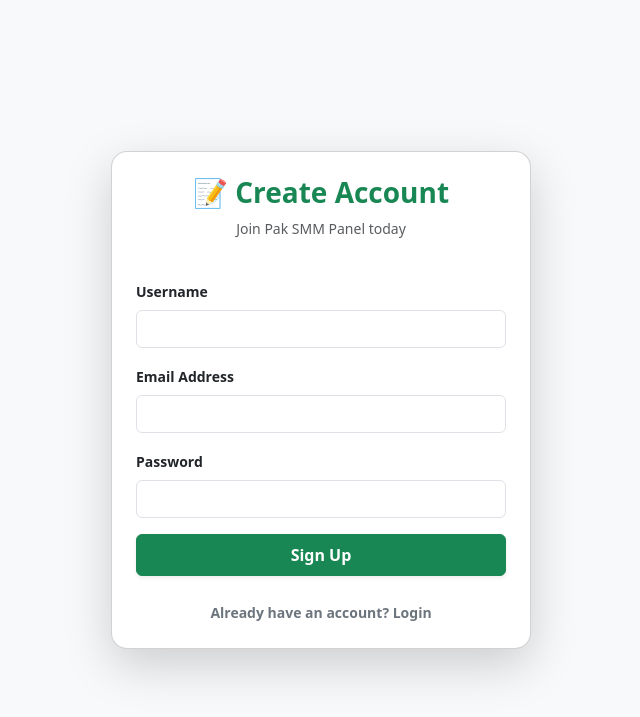
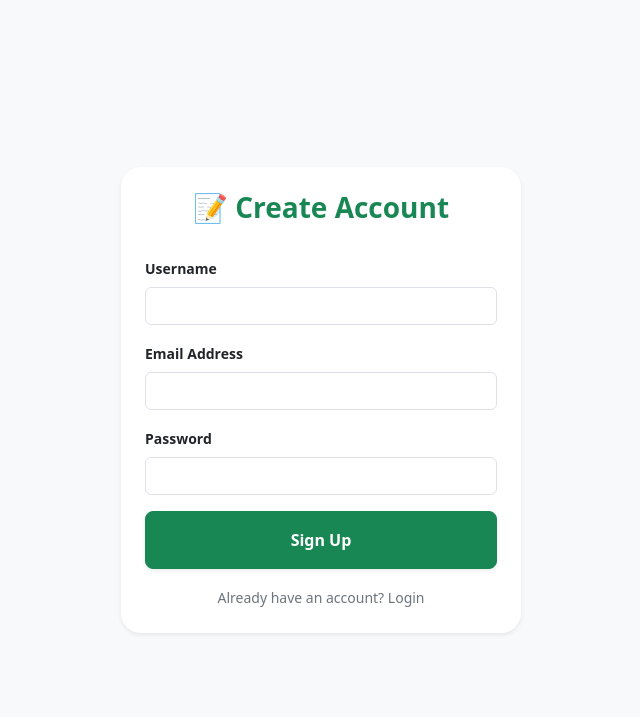
Before and after one commit to arman22334499/armans-panel, a Flask app: page /signup in a window 1280 px wide. Shown: the top 717 px of the page, without its empty margins (319-959 px from the left). Run offline with Flask 3, Linux system fonts and the light colour scheme.

Commit message:
Revise signup.html for branding and layout changes
Updated the signup page with new title and styling.

```diff
--- a/templates/signup.html
+++ b/templates/signup.html
@@ -3,22 +3,14 @@
 <head>
     <meta charset="UTF-8">
     <meta name="viewport" content="width=device-width, initial-scale=1.0">
-    <title>Sign Up - Pak SMM Panel</title>
+    <title>Sign Up - Pakistani SMM Panel</title>
     <link href="https://cdn.jsdelivr.net/npm/bootstrap@5.3.0/dist/css/bootstrap.min.css" rel="stylesheet">
 </head>
 <body class="bg-light d-flex align-items-center justify-content-center vh-100">
-    <div class="card p-4 shadow-lg w-100 mx-3" style="max-width: 420px; border-radius: 16px;">
+    <div class="card p-4 shadow-sm w-100 mx-3" style="max-width: 400px; border-radius: 20px; border: none;">
         <div class="text-center mb-4">
             <h3 class="fw-bold text-success">📝 Create Account</h3>
-            <p class="text-muted small">Join Pak SMM Panel today</p>
         </div>
-        {% with messages = get_flashed_messages(with_categories=true) %}
-            {% if messages %}
-                {% for category, message in messages %}
-                    <div class="alert alert-{{ category }} py-2 small">{{ message }}</div>
-                {% endfor %}
-            {% endif %}
-        {% endwith %}
         <form method="POST">
             <div class="mb-3">
                 <label class="form-label fw-semibold small">Username</label>
@@ -32,10 +24,10 @@
                 <label class="form-label fw-semibold small">Password</label>
                 <input type="password" name="password" class="form-control" required>
             </div>
-            <button type="submit" class="btn btn-success w-100 py-2 fw-bold shadow-sm">Sign Up</button>
+            <button type="submit" class="btn btn-success w-100 py-3 fw-bold rounded-3 shadow-sm">Sign Up</button>
         </form>
-        <div class="text-center mt-4">
-            <a href="/login" class="text-decoration-none small fw-semibold text-secondary">Already have an account? Login</a>
+        <div class="text-center mt-3">
+            <a href="/login" class="text-decoration-none small text-secondary">Already have an account? Login</a>
         </div>
     </div>
 </body>
```
